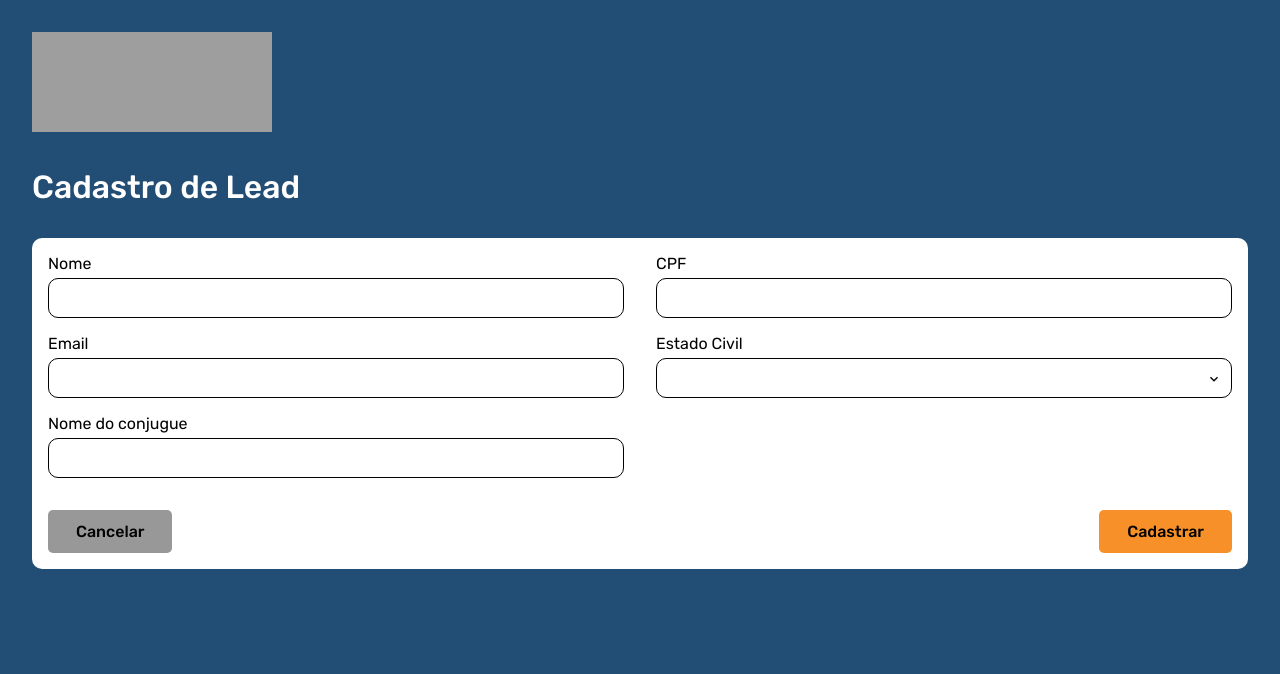
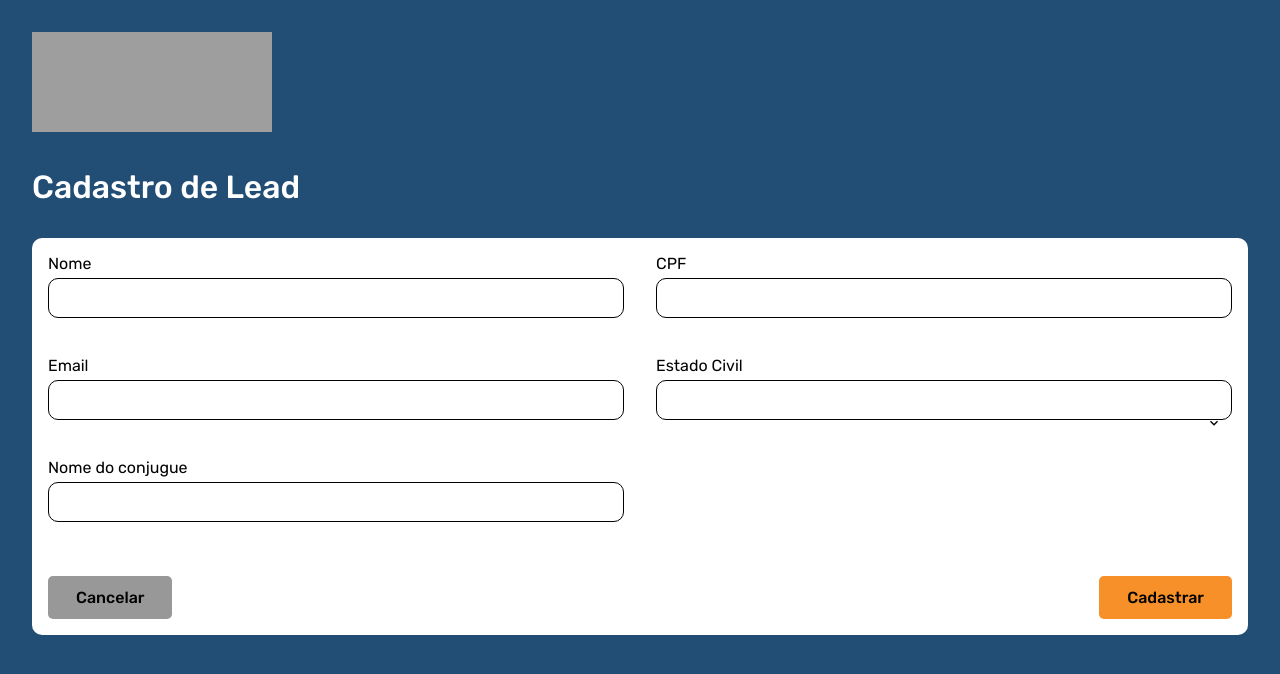
Before and after one commit to JanderSilv/acerta-leads, a React (Vite) app: page /cadastro in a window 1280 px wide. Shown: the top 674 px of the page. Built offline with nearby package versions, Linux system fonts and the light colour scheme; grey boxes are pictures that could not be loaded.

Commit message:
✨ feat(components/input): implements disabled prop to InputGroup

```diff
--- a/src/components/input/index.tsx
+++ b/src/components/input/index.tsx
@@ -1,5 +1,5 @@
-import { forwardRef, ReactElement, Ref } from 'react'
-import { Field } from 'formik'
+import { Children, cloneElement, forwardRef, ReactElement, Ref } from 'react'
+import { Field, FieldProps } from 'formik'
 import { Title } from '../title'
 import { ChevronDownIcon, HelperText, InputComponent, InputGroupComponent, SelectComponent } from './styles'
 
@@ -35,17 +35,26 @@ export type InputGroupProps = typeof InputGroupComponent['defaultProps'] & {
 }
 
 export const InputGroup = forwardRef((props: InputGroupProps, ref: Ref<HTMLDivElement>) => {
-  const { label, helperText, error, children, ...rest } = props
+  const { disabled, label, helperText, error, children, ...rest } = props
+
+  const clone = Children.map(children, child => {
+    if (child.type === Input || child.type === InputField) return cloneElement(child, { ...child.props, disabled })
+    return child
+  })
 
   return (
-    <InputGroupComponent {...rest} ref={ref}>
+    <InputGroupComponent {...rest} ref={ref} disabled={disabled}>
       {!!label && (
         <Title as="label" htmlFor={children.props.id} size={3}>
           {label}
         </Title>
       )}
-      {children}
-      {(!!helperText || !!error) && <HelperText error={!!error}>{error || helperText}</HelperText>}
+      {clone}
+      {
+        <HelperText show={!!helperText || !!error} error={!!error}>
+          {error || helperText}
+        </HelperText>
+      }
     </InputGroupComponent>
   )
 })
--- a/src/components/input/styles.ts
+++ b/src/components/input/styles.ts
@@ -16,6 +16,12 @@ const input = css`
 
     position: relative;
     appearance: none;
+    transition: all 0.2s ease-in-out;
+
+    &:disabled {
+      cursor: not-allowed;
+      opacity: 0.6;
+    }
   `}
 `
 export const InputComponent = styled.input`
@@ -37,8 +43,20 @@ export const ChevronDownIcon = styled(ChevronDown)`
   z-index: 2;
 `
 
-export const InputGroupComponent = styled.div`
+type InputGroupComponentProps = {
+  disabled?: boolean
+}
+
+export const InputGroupComponent = styled.div<InputGroupComponentProps>`
   position: relative;
+  transition: all 0.2s ease-in-out;
+
+  ${({ disabled }) =>
+    disabled &&
+    css`
+      opacity: 0.6;
+    `}
+
   & > label {
     margin-bottom: 5px;
     display: block;
@@ -46,12 +64,18 @@ export const InputGroupComponent = styled.div`
 `
 
 type HelperTextProps = {
+  show?: boolean
   error?: boolean
 }
 export const HelperText = styled.span<HelperTextProps>`
-  ${({ error, theme: { colors, fontSizes, space } }) => css`
+  ${({ error, show, theme: { colors, fontSizes, space } }) => css`
+    min-height: 14px;
     margin-top: ${space[1]};
+
     color: ${!error ? colors.black100 : 'red'};
     font-size: ${fontSizes[1]};
+
+    display: block;
+    visibility: ${show ? 'visible' : 'hidden'};
   `}
 `
```
